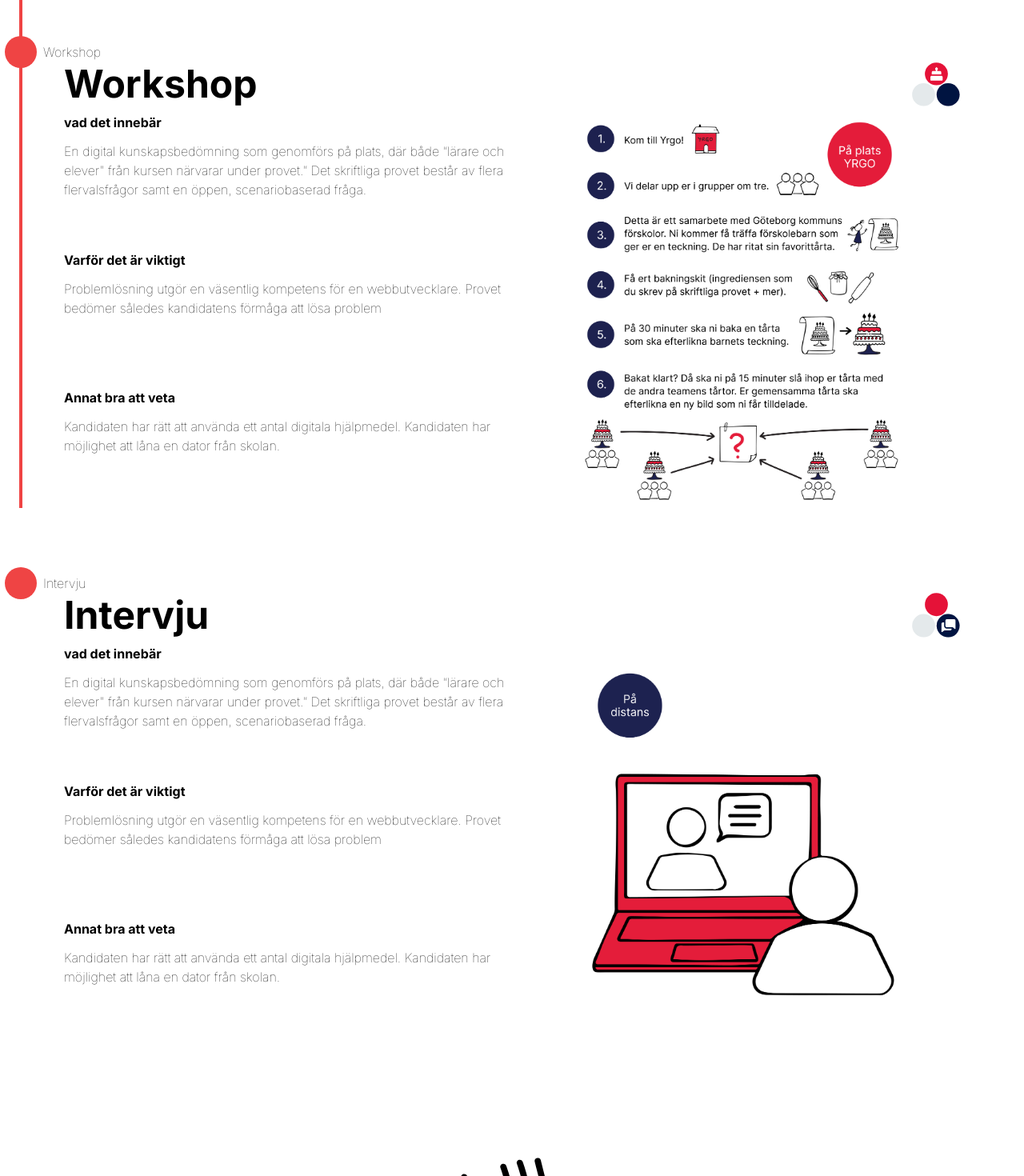
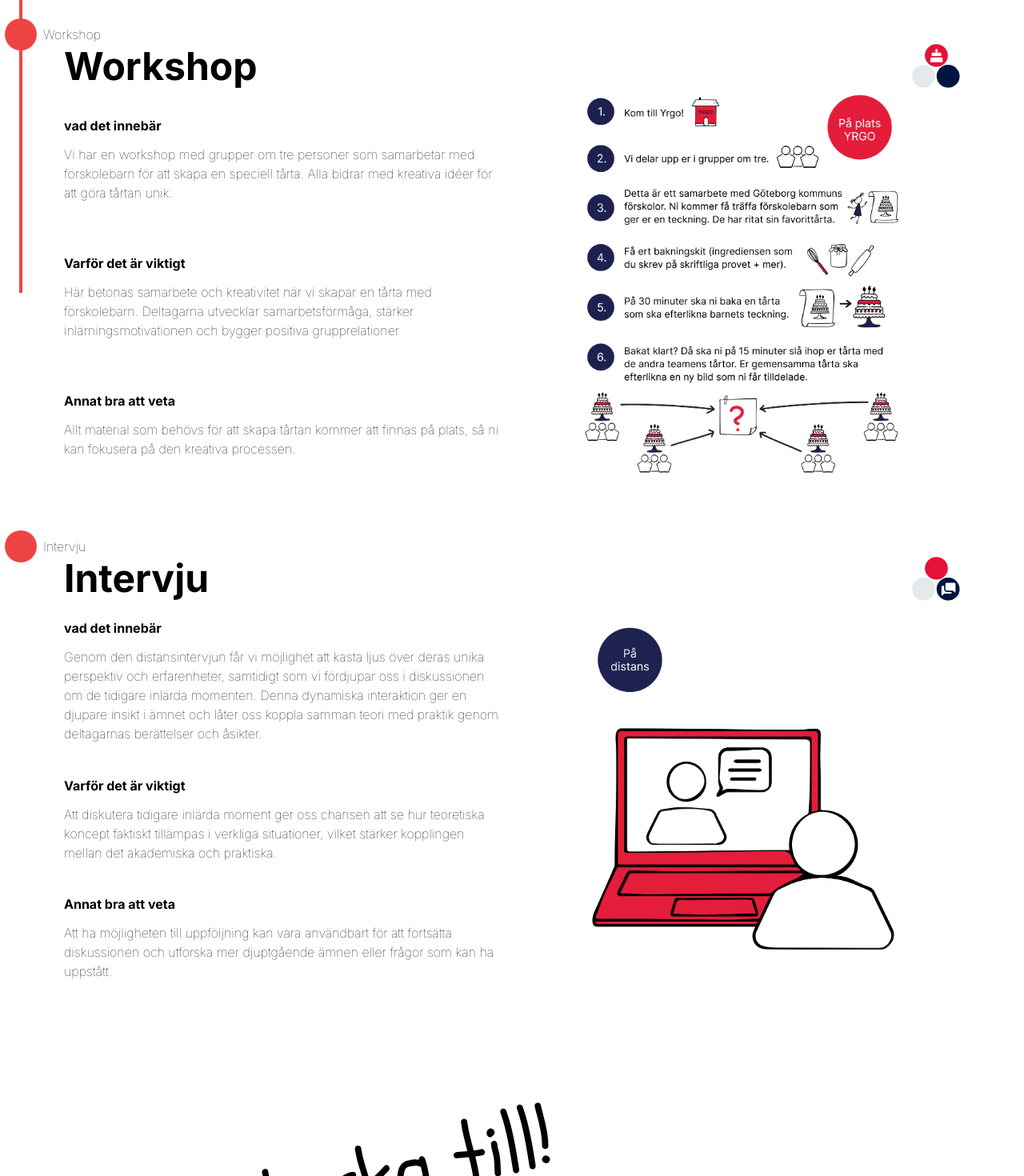
Before and after one commit to Adishumla/test-concept-group8, a Next.js app: page / in a window 1280 px wide. Shown: the part 1330-2800 px from the top of the page at 80% size. Built offline with nearby package versions, Linux system fonts and the light colour scheme.

Commit message:
fixed line

```diff
--- a/src/app/page.tsx
+++ b/src/app/page.tsx
@@ -2,8 +2,47 @@
 import Image from "next/image";
 import { motion } from "framer-motion";
 import Link from "next/link";
+import { useEffect, useRef, useState } from "react";
 
 export default function Home() {
+  const ball1Ref = useRef<HTMLDivElement | null>(null);
+  const ball4Ref = useRef<HTMLDivElement | null>(null);
+
+  const [ballPositions, setBallPositions] = useState<{
+    ball1?: DOMRect;
+    ball4?: DOMRect;
+  }>({});
+
+  const calculateBallPositions = () => {
+    if (ball1Ref.current && ball4Ref.current) {
+      const ball1Rect = ball1Ref.current.getBoundingClientRect();
+      const ball4Rect = ball4Ref.current.getBoundingClientRect();
+
+      // Adjust positions based on scroll position
+      const scrollTop =
+        window.pageYOffset || document.documentElement.scrollTop;
+      const adjustedTop1 = ball1Rect.top + scrollTop;
+      const adjustedTop4 = ball4Rect.top + scrollTop;
+
+      setBallPositions({
+        ball1: { ...ball1Rect, top: adjustedTop1 },
+        ball4: { ...ball4Rect, top: adjustedTop4 },
+      });
+    }
+  };
+
+  useEffect(() => {
+    calculateBallPositions();
+
+    window.addEventListener("resize", calculateBallPositions);
+
+    return () => {
+      window.removeEventListener("resize", calculateBallPositions);
+    };
+  }, []);
+
+  const isBallPositionsReady = ballPositions.ball1 && ballPositions.ball4;
+
   return (
     <main className="relative flex min-h-screen flex-col items-center p-0 bg-white">
       <nav className="flex flex-row w-full space-x-2 sm:space-x-8 h-16 p-2 bg-white shadow-md position-sticky top-0">
@@ -20,23 +59,41 @@ export default function Home() {
           />
         </Link>
         <div className="flex flex-row items-center justify-center space-x-8 text-black">
-          <Link href="/" className="text-ml text-center text-sm">
+          <Link
+            href="/"
+            className="text-ml text-center text-sm hover:text-red-500 underline underline-offset-4 decoration-2"
+          >
             hur antagningen går till
           </Link>
-          <Link href="/about" className="text-ml text-center text-sm">
+          <Link
+            href="/about"
+            className="text-ml text-center text-sm hover:text-red-500"
+          >
             Om oss
           </Link>
         </div>
       </nav>
 
-      <div className="absolute left-6 w-1 top-32 sm:top-24 h-[calc(100%-78.5rem)] md: sm:h-[calc(100%-79.5rem)] bg-red-500"></div>
+      {isBallPositionsReady && (
+        <div
+          className="absolute left-6 w-1 bg-red-500"
+          style={{
+            top: ballPositions.ball1!.top,
+            height: ballPositions.ball4!.top - ballPositions.ball1!.top,
+          }}
+        />
+      )}
 
       <section className="flex flex-col items-center justify-center w-full h-full">
         <div className="flex flex-col items-center justify-center w-full h-full mt-8 flex-wrap">
-          <h1 className="md:text-2xl px-20 text-sm sm:text-xl text-center text-black font-thin transfrom -translate-y-[-2rem] sm:-translate-y-[-0rem]">
+          <h1 className="md:text-2xl px-20 text-sm sm:text-xl text-center text-black font-light transform -translate-y-[-2rem] sm:-translate-y-[-0rem]">
             Antagningen innehåller tre delar, tryck för att läsa mer
           </h1>
-          <div className="absolute flex items-center left-[26px] transform -translate-x-1/2 w-10 h-10 bg-red-500 rounded-full">
+          <div
+            id="ball1"
+            ref={ball1Ref}
+            className="absolute flex items-center left-[26px] transform -translate-x-1/2 w-10 h-10 bg-red-500 rounded-full"
+          >
             <p className="text-ml text-center text-black font-thin transform translate-x-12">
               start
             </p>
@@ -115,7 +172,11 @@ export default function Home() {
           <h1 className="text-3xl sm:text-5xl text-center text-black font-bold">
             Kunskapstest
           </h1>
-          <div className="absolute flex items-center left-[26px] transform -translate-x-1/2 -translate-y-10 w-10 h-10 bg-red-500 rounded-full">
+          <div
+            id="ball2"
+            /* ref={ball2Ref} */
+            className="absolute flex items-center left-[26px] transform -translate-x-1/2 -translate-y-10 w-10 h-10 bg-red-500 rounded-full"
+          >
             <p className="text-ml text-center text-black font-thin transform translate-x-12">
               Kunskapstest
             </p>
@@ -140,7 +201,7 @@ export default function Home() {
             />
           </div>
           <div className="grid grid-cols-1 gap-y-1 items-center justify-center w-full h-full sm:order-1">
-            <div className="flex flex-col w-full h-50 sm:h-40 mt-2 ">
+            <div className="flex flex-col w-full h-50 sm:h-auto mt-2 ">
               <h3 className="text-ml text-left text-black font-bold">
                 vad det innebär
               </h3>
@@ -152,7 +213,7 @@ export default function Home() {
               </p>
             </div>
 
-            <div className="flex flex-col w-full h-40 mt-2">
+            <div className="flex flex-col w-full h-auto mt-2">
               <h3 className="text-ml text-left text-black font-bold">
                 Varför det är viktigt
               </h3>
@@ -162,7 +223,7 @@ export default function Home() {
                 lösa problem
               </p>
             </div>
-            <div className="flex flex-col w-full h-40 mt-2 ">
+            <div className="flex flex-col w-full h-auto mt-2 ">
               <h3 className="text-ml text-left text-black font-bold">
                 Annat bra att veta
               </h3>
@@ -183,7 +244,11 @@ export default function Home() {
           <h1 className="text-3xl sm:text-5xl text-center text-black font-bold">
             Workshop
           </h1>
-          <div className="absolute flex items-center left-[26px] transform -translate-x-1/2 -translate-y-10 w-10 h-10 bg-red-500 rounded-full">
+          <div
+            id="ball3"
+            /* ref={ball3Ref} */
+            className="absolute flex items-center left-[26px] transform -translate-x-1/2 -translate-y-10 w-10 h-10 bg-red-500 rounded-full"
+          >
             <p className="text-ml text-center text-black font-thin transform translate-x-12">
               Workshop
             </p>
@@ -208,35 +273,34 @@ export default function Home() {
             />
           </div>
           <div className="grid grid-cols-1 gap-y-1 items-center justify-center w-full h-full sm:order-1">
-            <div className="flex flex-col w-full h-50 sm:h-40 mt-2 ">
+            <div className="flex flex-col w-full h-50 sm:h-auto mt-2 ">
               <h3 className="text-ml text-left text-black font-bold">
                 vad det innebär
               </h3>
               <p className="text-ml text-left text-black font-thin mt-3">
-                En digital kunskapsbedömning som genomförs på plats, där både
-                &ldquo;lärare och elever&quot; från kursen närvarar under
-                provet.&rdquo; Det skriftliga provet består av flera
-                flervalsfrågor samt en öppen, scenariobaserad fråga.
+                Vi har en workshop med grupper om tre personer som samarbetar
+                med förskolebarn för att skapa en speciell tårta. Alla bidrar
+                med kreativa idéer för att göra tårtan unik.
               </p>
             </div>
 
-            <div className="flex flex-col w-full h-40 mt-2">
+            <div className="flex flex-col w-full h-auto mt-2">
               <h3 className="text-ml text-left text-black font-bold">
                 Varför det är viktigt
               </h3>
               <p className="text-ml text-left text-black font-thin mt-3">
-                Problemlösning utgör en väsentlig kompetens för en
-                webbutvecklare. Provet bedömer således kandidatens förmåga att
-                lösa problem
+                Här betonas samarbete och kreativitet när vi skapar en tårta med
+                förskolebarn. Deltagarna utvecklar samarbetsförmåga, stärker
+                inlärningsmotivationen och bygger positiva grupprelationer
               </p>
             </div>
-            <div className="flex flex-col w-full h-40 mt-2 ">
+            <div className="flex flex-col w-full h-auto mt-2 ">
               <h3 className="text-ml text-left text-black font-bold">
                 Annat bra att veta
               </h3>
               <p className="text-ml text-left text-black font-thin mt-3">
-                Kandidaten har rätt att använda ett antal digitala hjälpmedel.
-                Kandidaten har möjlighet att låna en dator från skolan.
+                Allt material som behövs för att skapa tårtan kommer att finnas
+                på plats, så ni kan fokusera på den kreativa processen.
               </p>
             </div>
           </div>
@@ -251,7 +315,11 @@ export default function Home() {
           <h1 className="text-3xl sm:text-5xl text-center text-black font-bold">
             Intervju
           </h1>
-          <div className="absolute flex items-center left-[26px] transform -translate-x-1/2 -translate-y-10 w-10 h-10 bg-red-500 rounded-full">
+          <div
+            id="ball4"
+            ref={ball4Ref}
+            className="absolute flex items-center left-[26px] transform -translate-x-1/2 -translate-y-10 w-10 h-10 bg-red-500 rounded-full"
+          >
             <p className="text-ml text-center text-black font-thin transform translate-x-12">
               Intervju
             </p>
@@ -276,41 +344,48 @@ export default function Home() {
             />
           </div>
           <div className="grid grid-cols-1 gap-y-1 items-center justify-center w-full h-full sm:order-1">
-            <div className="flex flex-col w-full h-50 sm:h-40 mt-2 ">
+            <div className="flex flex-col w-full h-50 sm:h-auto mt-2 ">
               <h3 className="text-ml text-left text-black font-bold">
                 vad det innebär
               </h3>
               <p className="text-ml text-left text-black font-thin mt-3">
-                En digital kunskapsbedömning som genomförs på plats, där både
-                &ldquo;lärare och elever&quot; från kursen närvarar under
-                provet.&rdquo; Det skriftliga provet består av flera
-                flervalsfrågor samt en öppen, scenariobaserad fråga.
+                Genom den distansintervjun får vi möjlighet att kasta ljus över
+                deras unika perspektiv och erfarenheter, samtidigt som vi
+                fördjupar oss i diskussionen om de tidigare inlärda momenten.
+                Denna dynamiska interaktion ger en djupare insikt i ämnet och
+                låter oss koppla samman teori med praktik genom deltagarnas
+                berättelser och åsikter.
               </p>
             </div>
 
-            <div className="flex flex-col w-full h-40 mt-2">
+            <div className="flex flex-col w-full h-auto mt-2">
               <h3 className="text-ml text-left text-black font-bold">
                 Varför det är viktigt
               </h3>
               <p className="text-ml text-left text-black font-thin mt-3">
-                Problemlösning utgör en väsentlig kompetens för en
-                webbutvecklare. Provet bedömer således kandidatens förmåga att
-                lösa problem
+                Att diskutera tidigare inlärda moment ger oss chansen att se hur
+                teoretiska koncept faktiskt tillämpas i verkliga situationer,
+                vilket stärker kopplingen mellan det akademiska och praktiska.
               </p>
             </div>
-            <div className="flex flex-col w-full h-40 mt-2 ">
+            <div className="flex flex-col w-full h-auto mt-2 ">
               <h3 className="text-ml text-left text-black font-bold">
                 Annat bra att veta
               </h3>
               <p className="text-ml text-left text-black font-thin mt-3">
-                Kandidaten har rätt att använda ett antal digitala hjälpmedel.
-                Kandidaten har möjlighet att låna en dator från skolan.
+                Att ha möjligheten till uppföljning kan vara användbart för att
+                fortsätta diskussionen och utforska mer djuptgående ämnen eller
+                frågor som kan ha uppstått.
               </p>
             </div>
           </div>
         </div>
       </section>
       <section className="flex flex-col items-center justify-center w-full h-full my-12 sm:my-24">
+        <Link
+          href="/about "
+          className="flex items-center justify-center w-full"
+        >
           <Image
             src="/good-luck.svg"
             alt="Lycka till!"
@@ -318,6 +393,7 @@ export default function Home() {
             height={48}
             className="w-3/4 sm:w-1/2"
           />
+        </Link>
       </section>
     </main>
   );
```
Also changed, not shown: src/app/about/page.tsx (+8 -2 lines). Lines whose indentation alone changed are shown as unchanged.
